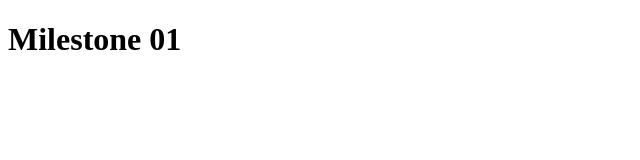
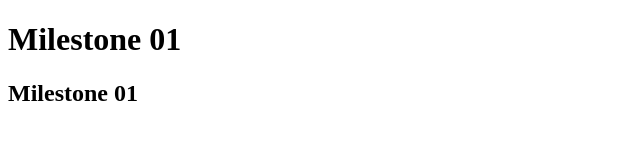
Before and after one commit to shuvo2712/Milestone-01, a plain HTML site: page index.html in a window 1280 px wide. Shown: the whole page, without its empty margins (0-640 px from the left). Drawn offline with Linux system fonts and the light colour scheme.

Commit message:
added h2

```diff
--- a/index.html
+++ b/index.html
@@ -7,5 +7,6 @@
 </head>
 <body>
     <h1>Milestone 01</h1>
+    <h2>Milestone 01</h2>
 </body>
 </html>
```
